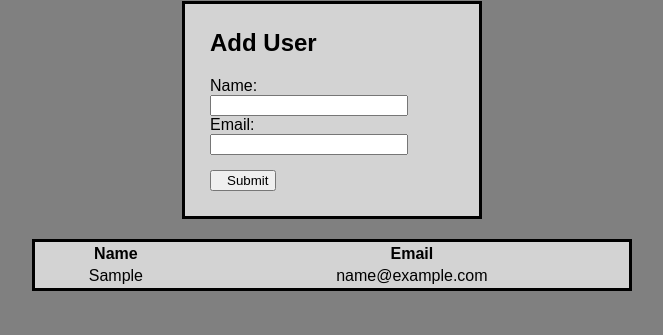
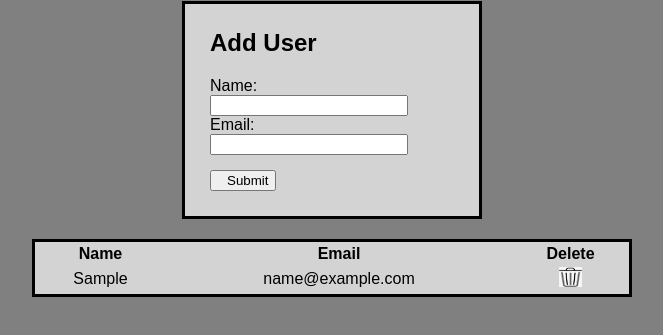
Before and after one commit to mrcoombs/user-list-site, a plain HTML site: page index.html in a window 1280 px wide. Both pictures are taken after typing "Sample", "name@example.com" into the empty fields and a click on the input "Submit". Shown: the part 79-414 px from the top of the page, without its empty margins (308-971 px from the left). Drawn offline with Linux system fonts and the light colour scheme.

Commit message:
Delete Button
Added delete button. Not yet functional.

```diff
--- a/css/style.css
+++ b/css/style.css
@@ -51,3 +51,14 @@ h1{
 .output-table tr{
     text-align: center;
 }
+
+img{
+
+    height: 20px;
+    width: 23px;
+}
+
+.delete-button{
+    height: 20px;
+    width: 23px;
+}
--- a/main.js
+++ b/main.js
@@ -6,9 +6,10 @@ const tableHeader = document.querySelector('.table-header');
 const tableName = document.querySelector('.table-name');
 const tableEmail = document.querySelector('.table-email');
 const outputTable = document.querySelector('.output-table');
+const body = document.querySelector('body');
 let isTableHeader = false;
 
-myForm.addEventListener('submit', onSubmit);
+myForm.addEventListener('submit', onSubmit); //listener for submit button
 
 function onSubmit(e){
     e.preventDefault();
@@ -29,6 +30,9 @@ function onSubmit(e){
             const th1 = document.createElement('th');
             th1.appendChild(document.createTextNode('Email'));
             tableHeader.appendChild(th1);
+            const th2 = document.createElement('th');
+            th2.appendChild(document.createTextNode('Delete'));
+            tableHeader.appendChild(th2);
 
             //Add outline around table
             outputTable.style.border ="solid";
@@ -46,6 +50,18 @@ function onSubmit(e){
         tdEmail.appendChild(document.createTextNode(`${emailInput.value}`));
         tr.appendChild(tdName);
         tr.appendChild(tdEmail)
+
+
+        //Add delete button
+        const tdImage = document.createElement("td");
+        const img = document.createElement("img");
+        img.src="./image/trash.png";
+        //console.log(tdImage.cellIndex);
+        img.onclick= function() {deleteUser();};
+        img.className="delete-button";
+        tdImage.appendChild(img);
+        tr.appendChild(tdImage);
+
         outputTable.appendChild(tr);
 
         //Clear fields
@@ -53,3 +69,9 @@ function onSubmit(e){
         emailInput.value = '';
     }
 }
+
+function deleteUser(e){
+    console.log('Success');
+    //console.log(e);
+    //outputTable.deleteRow(1);
+}
```
Also changed, not shown: image/trash.png (added).
